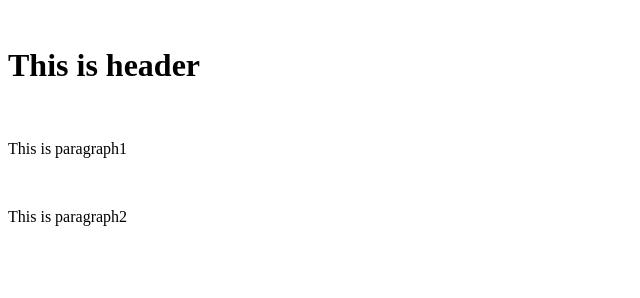
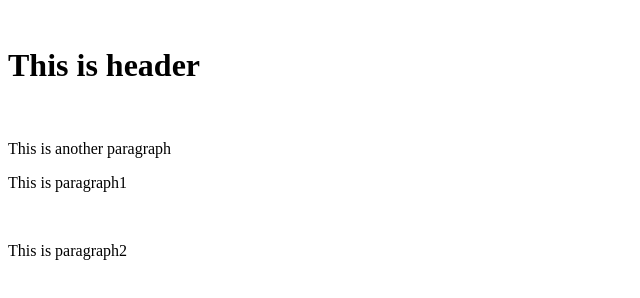
Before and after one commit to marit28/sample_git2, a plain HTML site: page index.html in a window 1280 px wide. Shown: the whole page, without its empty margins (0-640 px from the left). Drawn offline with Linux system fonts and the light colour scheme.

Commit message:
another new paragraph add

```diff
--- a/index.html
+++ b/index.html
@@ -3,6 +3,7 @@
 <head><title>Sample Git</title></head>
 <body>
 <h1>This is header</h1>
+<p>This is another paragraph<p>
 <p>This is paragraph1</p>
 <p>This is paragraph2</p>
 </body>
```
